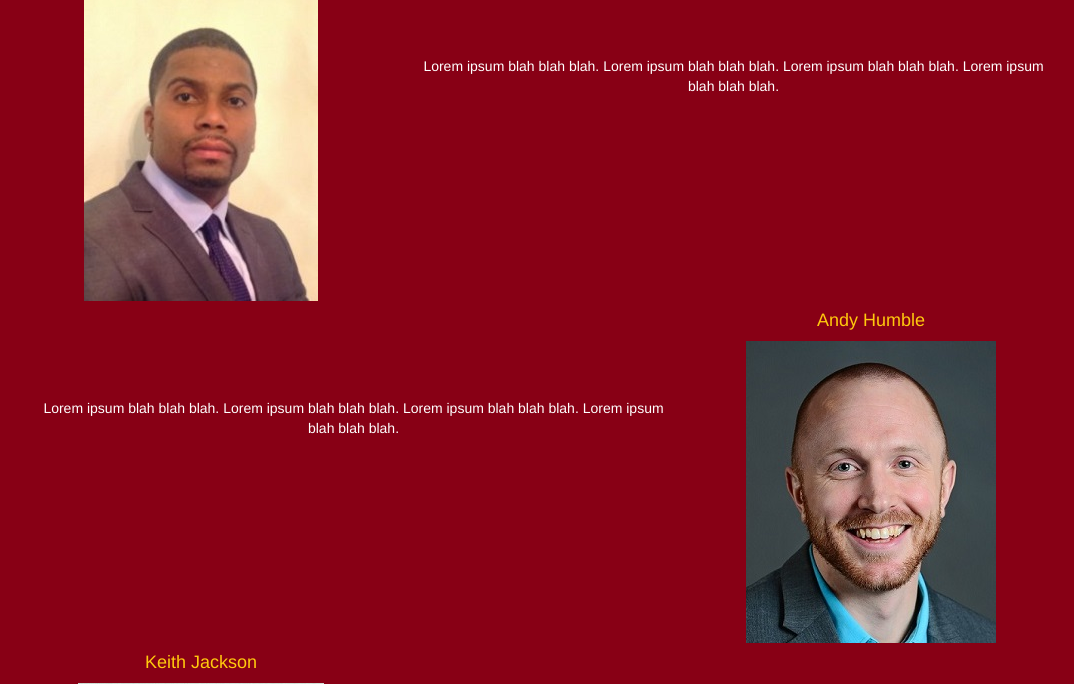
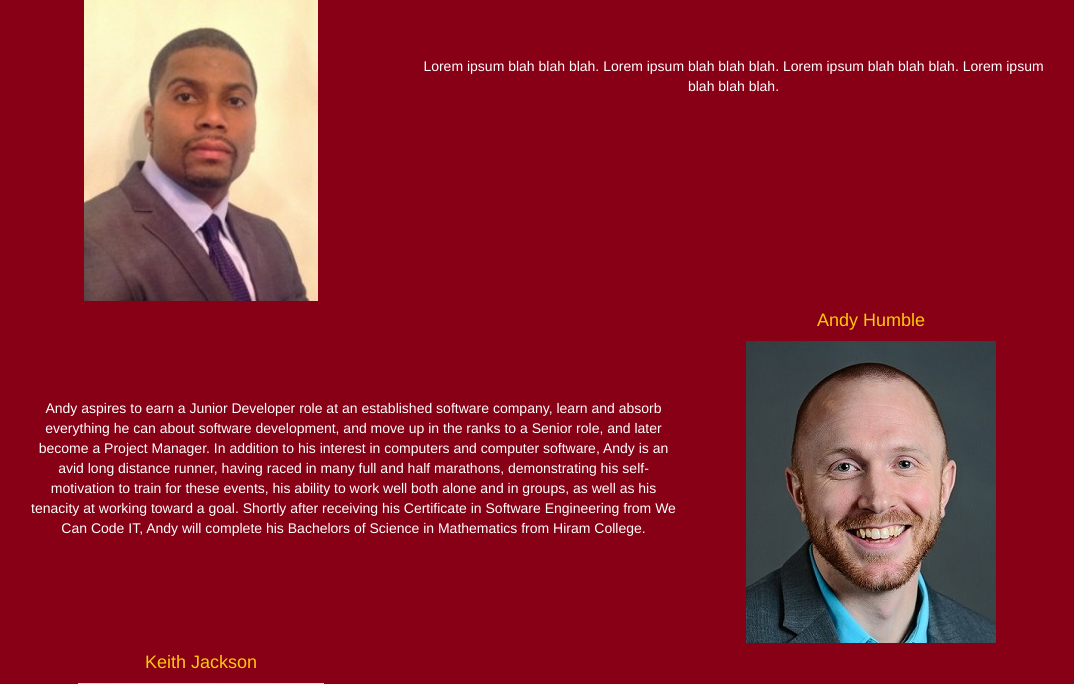
Before and after one commit to RelieveLand/RelieveLand, an ASP.NET MVC app: page /Home/About in a window 1280 px wide. Shown: the part 950-1634 px from the top of the page, without its empty margins (59-1133 px from the left). Run offline with ASP.NET Core 8 and stand-ins for ASP.NET MVC 5, Linux system fonts and the light colour scheme; data that the repository does not hold is empty; the project's own start-up code is not run, and a stand-in starts its controllers and pages; some libraries are stand-ins or nearby versions; some web fonts are replaced.

Commit message:
AH About blurb added

```diff
--- a/RelieveLand/Views/Home/About.cshtml
+++ b/RelieveLand/Views/Home/About.cshtml
@@ -38,7 +38,7 @@
         <div class="col-sm-12 col-md-12 col-lg-12 col-xl-12">
             <div class="col-xs-4 col-sm-4 col-md-4 col-lg-4 col-xl-4 text-center">
                 <h4>
-                    <a href="https://github.com/Bigsam82/Portfolio">Sam Saunders</a>
+                    <a href="https://github.com/Bigsam82">Sam Saunders</a>
                 </h4>
                 <img class="img-responsive" src="~/Images/SSHeadshot.sm.jpg" />
             </div>
@@ -51,7 +51,14 @@
     <div class="row">
         <div class="col-sm-12 col-md-12 col-lg-12 col-xl-12">
             <div class="col-xs-7 col-sm-7 col-md-7 col-lg-7 col-xl-7 text-center about-text">
-                <p>Lorem ipsum blah blah blah. Lorem ipsum blah blah blah. Lorem ipsum blah blah blah. Lorem ipsum blah blah blah.</p>
+                <p>
+                    Andy aspires to earn a Junior Developer role at an established software company, learn and absorb everything he can about
+                    software development, and move up in the ranks to a Senior role, and later become a Project Manager. In addition to his interest in
+                    computers and computer software, Andy is an avid long distance runner, having raced in many full and half marathons, demonstrating
+                    his self-motivation to train for these events, his ability to work well both alone and in groups, as well as his tenacity at
+                    working toward a goal. Shortly after receiving his Certificate in Software Engineering from We Can Code IT, Andy will complete his
+                    Bachelors of Science in Mathematics from Hiram College.
+                </p>
             </div>
             <div class="col-xs-4 col-sm-4 col-md-4 col-lg-4 col-xl-4 text-center">
                 <h4>
```
